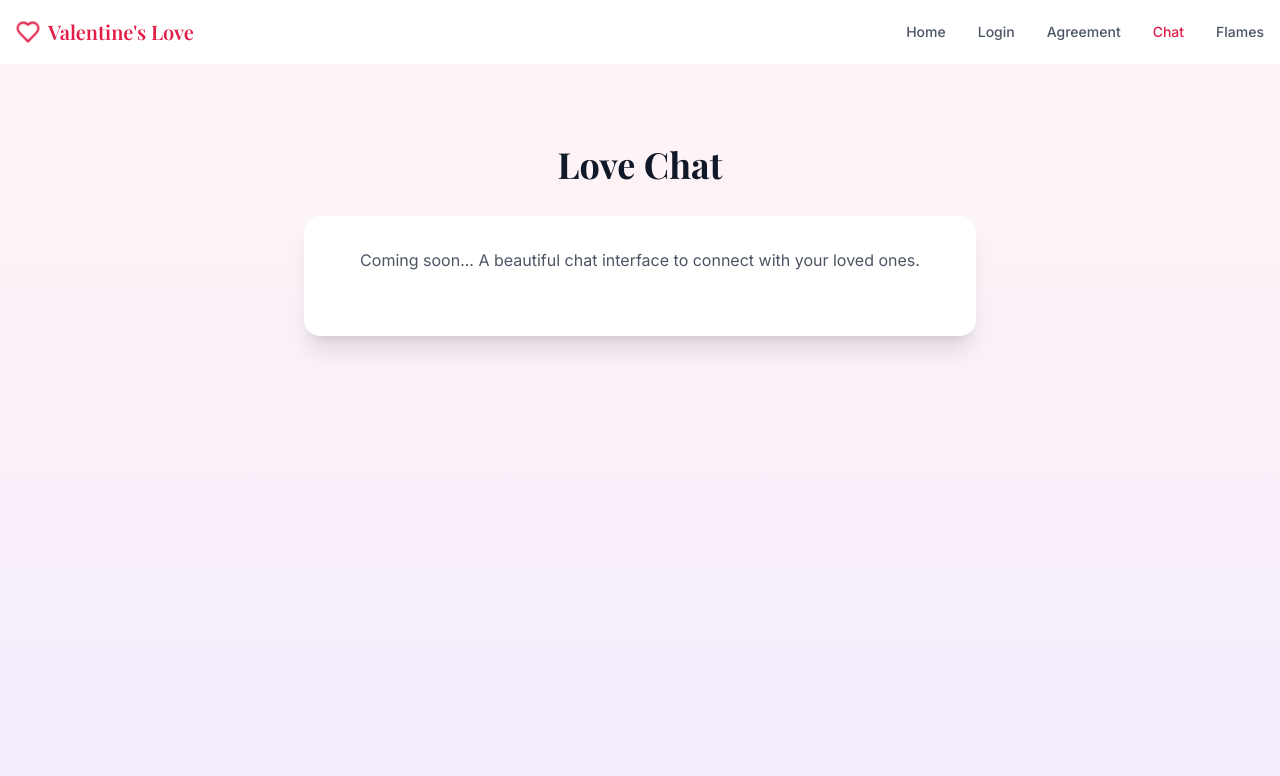
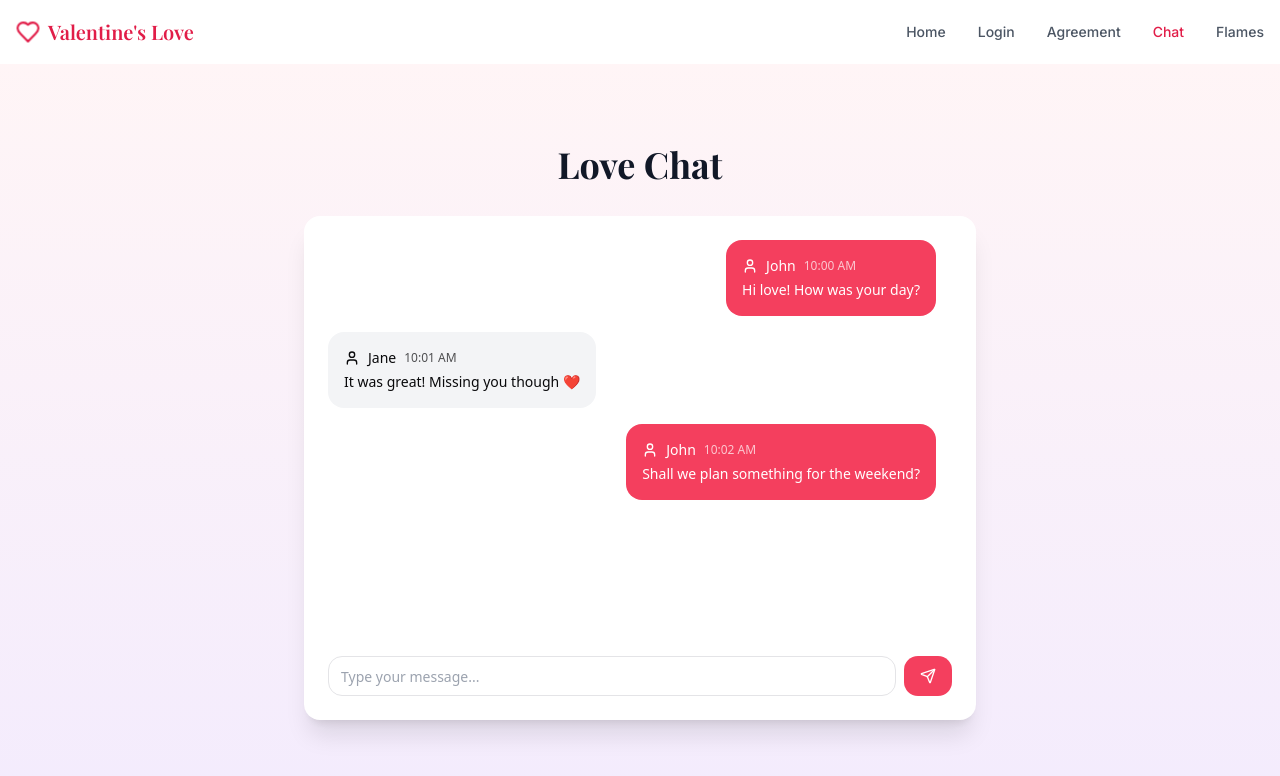
Before and after one commit to unaisshemim/loveflame-connection, a React (Vite) app: page /chat in a window 1280 px wide. Shown: the top 776 px of the page. Built offline with nearby package versions, Linux system fonts and the light colour scheme.

Commit message:
Add chat box to page
Adds a chat box to the chat page with message history.

```diff
--- a/src/pages/Chat.tsx
+++ b/src/pages/Chat.tsx
@@ -1,15 +1,109 @@
+
+import { useState } from "react";
+import { ScrollArea } from "@/components/ui/scroll-area";
+import { Input } from "@/components/ui/input";
+import { Button } from "@/components/ui/button";
+import { Send, User, Heart } from "lucide-react";
+
+interface Message {
+  id: number;
+  text: string;
+  sender: string;
+  timestamp: string;
+}
 
 const Chat = () => {
+  const [messages, setMessages] = useState<Message[]>([
+    {
+      id: 1,
+      text: "Hi love! How was your day?",
+      sender: "John",
+      timestamp: "10:00 AM"
+    },
+    {
+      id: 2,
+      text: "It was great! Missing you though ❤️",
+      sender: "Jane",
+      timestamp: "10:01 AM"
+    },
+    {
+      id: 3,
+      text: "Shall we plan something for the weekend?",
+      sender: "John",
+      timestamp: "10:02 AM"
+    }
+  ]);
+  const [newMessage, setNewMessage] = useState("");
+  const currentUser = "John"; // This would normally come from authentication
+
+  const handleSendMessage = (e: React.FormEvent) => {
+    e.preventDefault();
+    if (!newMessage.trim()) return;
+
+    const message: Message = {
+      id: messages.length + 1,
+      text: newMessage,
+      sender: currentUser,
+      timestamp: new Date().toLocaleTimeString([], { hour: '2-digit', minute: '2-digit' }),
+    };
+
+    setMessages([...messages, message]);
+    setNewMessage("");
+  };
+
   return (
     <div className="min-h-screen bg-gradient-to-b from-primary/30 to-secondary/30 py-20">
       <div className="container mx-auto px-4">
         <h1 className="font-playfair text-4xl font-bold text-center text-gray-900 mb-8 animate-fadeIn">
           Love Chat
         </h1>
-        <div className="max-w-2xl mx-auto bg-white rounded-2xl shadow-xl p-8 animate-fadeIn opacity-0" style={{ animationDelay: "200ms" }}>
-          <p className="font-inter text-gray-600 text-center mb-8">
-            Coming soon... A beautiful chat interface to connect with your loved ones.
-          </p>
+
+        <div className="max-w-2xl mx-auto bg-white rounded-2xl shadow-xl p-6 animate-fadeIn opacity-0"
+             style={{ animationDelay: "200ms" }}>
+          {/* Chat History */}
+          <ScrollArea className="h-[400px] pr-4 mb-4">
+            <div className="space-y-4">
+              {messages.map((message) => (
+                <div
+                  key={message.id}
+                  className={`flex ${
+                    message.sender === currentUser ? "justify-end" : "justify-start"
+                  }`}
+                >
+                  <div
+                    className={`max-w-[80%] rounded-2xl p-4 ${
+                      message.sender === currentUser
+                        ? "bg-love-500 text-white"
+                        : "bg-gray-100"
+                    }`}
+                  >
+                    <div className="flex items-center gap-2 mb-1">
+                      <User className="h-4 w-4" />
+                      <span className="text-sm font-medium">{message.sender}</span>
+                      <span className="text-xs opacity-70">{message.timestamp}</span>
+                    </div>
+                    <p className="text-sm">{message.text}</p>
+                  </div>
+                </div>
+              ))}
+            </div>
+          </ScrollArea>
+
+          {/* Message Input */}
+          <form onSubmit={handleSendMessage} className="flex gap-2">
+            <Input
+              value={newMessage}
+              onChange={(e) => setNewMessage(e.target.value)}
+              placeholder="Type your message..."
+              className="flex-1"
+            />
+            <Button
+              type="submit"
+              className="bg-love-500 hover:bg-love-600 text-white"
+            >
+              <Send className="h-4 w-4" />
+            </Button>
+          </form>
         </div>
       </div>
     </div>
```
